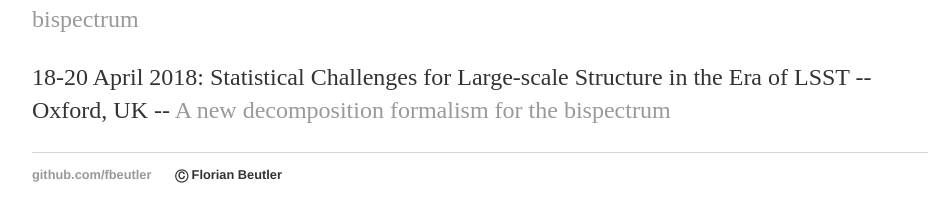
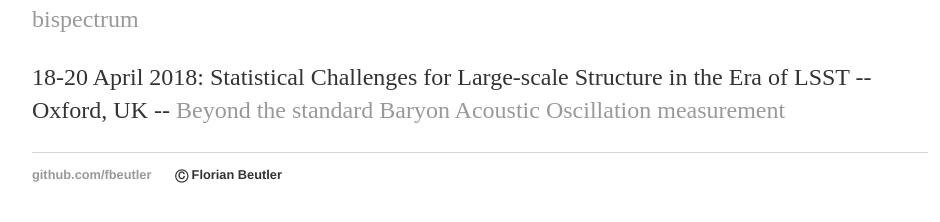
Before and after one commit to fbeutler/fbeutler.github.io, a Jekyll site: the page built from talks/talks.html, in a window 1280 px wide. Shown: the part 137-359 px from the top of the page, without its empty margins (160-1100 px from the left). Built offline with Jekyll 4.4.1, drawn with Linux system fonts in a browser that asks for light colours.

Commit message:
Update talks.html

```diff
--- a/talks/talks.html
+++ b/talks/talks.html
@@ -8,6 +8,6 @@
     12-16 Feb. 2018: Euclid meeting -- Nice, France -- <a href='/static/Nice_2018.pdf' target="_blank">A new decomposition formalism for the bispectrum</a>
   </p>
    <p>
-    18-20 April 2018: Statistical Challenges for Large-scale Structure in the Era of LSST -- Oxford, UK -- <a href='/static/Oxford_2018.pdf' target="_blank">A new decomposition formalism for the bispectrum</a>
+    18-20 April 2018: Statistical Challenges for Large-scale Structure in the Era of LSST -- Oxford, UK -- <a href='/static/Oxford_2018.pdf' target="_blank">Beyond the standard Baryon Acoustic Oscillation measurement</a>
   </p>
 </div>
```
